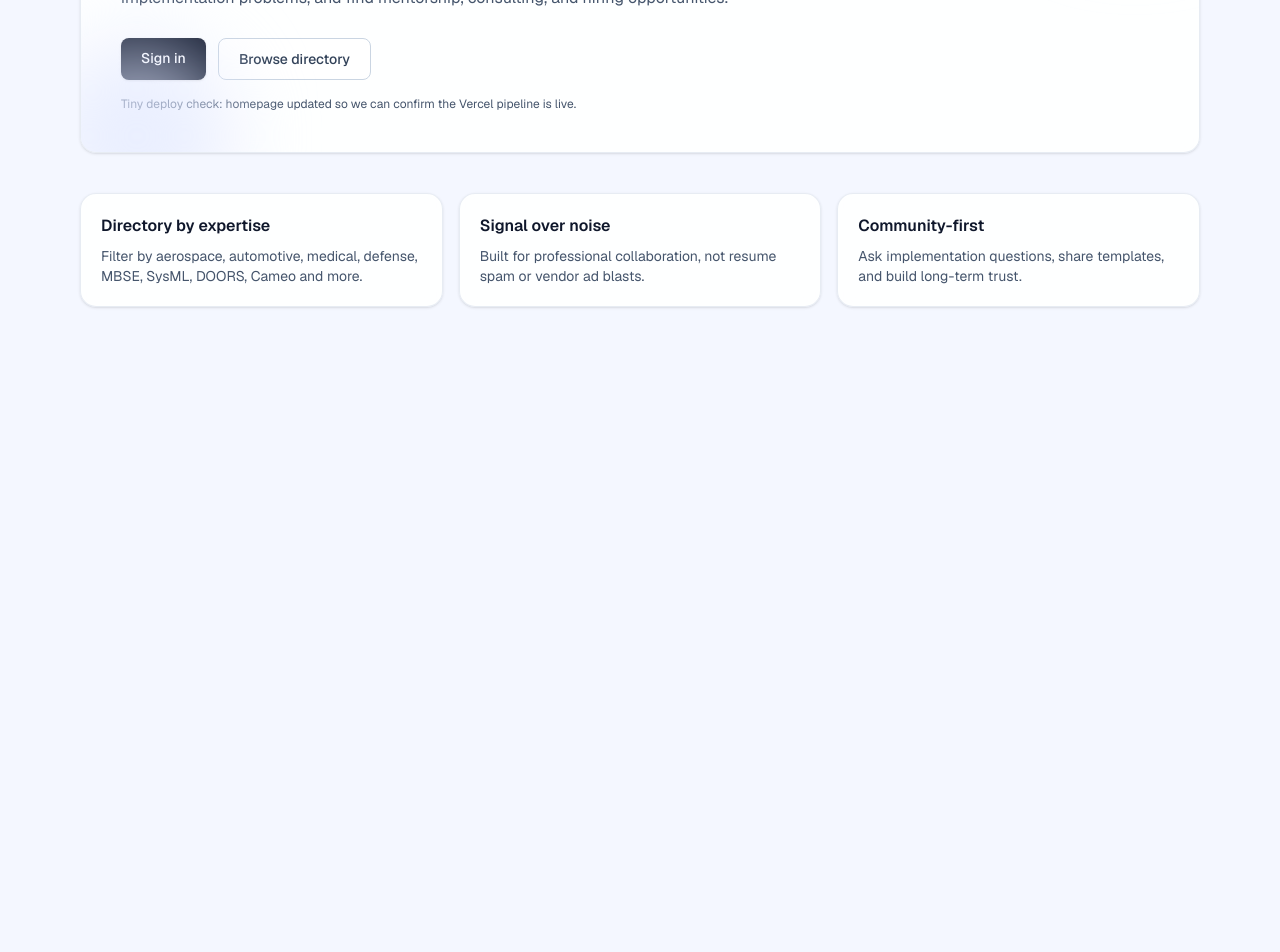
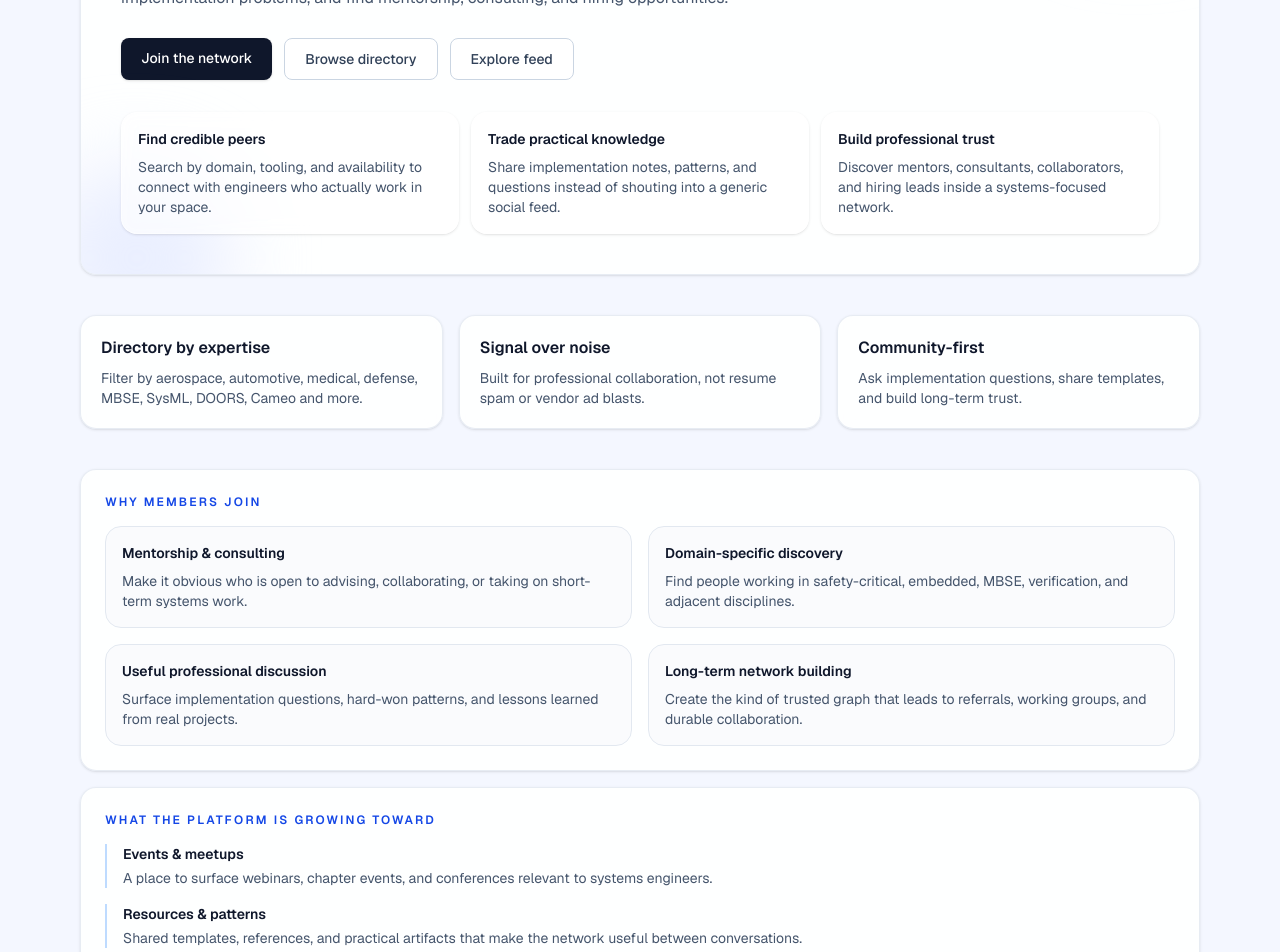
Before and after one commit to asdsadsadsasadsa/sysnet-org, a Next.js app in the folder frontend/: page / in a window 1280 px wide. Shown: the part 320-1272 px from the top of the page. Before the commit the page ends 800 px from the top, so only its background shows below. Built offline with nearby package versions, Linux system fonts and the light colour scheme; no server answers.

Commit message:
frontend: improve homepage credibility

```diff
--- a/frontend/src/app/page.tsx
+++ b/frontend/src/app/page.tsx
@@ -46,15 +46,27 @@ export default async function Home({
         </p>
         <div className="mt-7 flex flex-wrap gap-3">
           <Link href="/onboarding" className="rounded-lg bg-slate-900 px-5 py-2.5 text-sm font-medium text-white shadow-sm">
-            Sign in
+            Join the network
           </Link>
           <Link href="/people" className="rounded-lg border border-slate-300 bg-white px-5 py-2.5 text-sm font-medium text-slate-700">
             Browse directory
           </Link>
+          <Link href="/feed" className="rounded-lg border border-slate-300 bg-white px-5 py-2.5 text-sm font-medium text-slate-700">
+            Explore feed
+          </Link>
         </div>
-        <p className="soft-muted mt-4 text-xs">
-          Tiny deploy check: homepage updated so we can confirm the Vercel pipeline is live.
-        </p>
+        <div className="mt-8 grid gap-3 sm:grid-cols-3">
+          {[
+            ["Find credible peers", "Search by domain, tooling, and availability to connect with engineers who actually work in your space."],
+            ["Trade practical knowledge", "Share implementation notes, patterns, and questions instead of shouting into a generic social feed."],
+            ["Build professional trust", "Discover mentors, consultants, collaborators, and hiring leads inside a systems-focused network."],
+          ].map(([title, body]) => (
+            <div key={title} className="rounded-2xl border border-white/60 bg-white/70 p-4 shadow-sm backdrop-blur">
+              <h2 className="text-sm font-semibold text-slate-900">{title}</h2>
+              <p className="soft-muted mt-2 text-sm">{body}</p>
+            </div>
+          ))}
+        </div>
       </section>
 
       <section className="grid gap-4 md:grid-cols-3">
@@ -69,6 +81,41 @@ export default async function Home({
           </article>
         ))}
       </section>
+
+      <section className="grid gap-4 lg:grid-cols-[1.2fr,0.8fr]">
+        <article className="shell-card p-6">
+          <p className="text-xs font-semibold uppercase tracking-[0.18em] text-blue-700">Why members join</p>
+          <div className="mt-4 grid gap-4 md:grid-cols-2">
+            {[
+              ["Mentorship & consulting", "Make it obvious who is open to advising, collaborating, or taking on short-term systems work."],
+              ["Domain-specific discovery", "Find people working in safety-critical, embedded, MBSE, verification, and adjacent disciplines."],
+              ["Useful professional discussion", "Surface implementation questions, hard-won patterns, and lessons learned from real projects."],
+              ["Long-term network building", "Create the kind of trusted graph that leads to referrals, working groups, and durable collaboration."],
+            ].map(([title, body]) => (
+              <div key={title} className="rounded-2xl border border-slate-200 bg-slate-50/70 p-4">
+                <h2 className="text-sm font-semibold text-slate-900">{title}</h2>
+                <p className="soft-muted mt-2 text-sm">{body}</p>
+              </div>
+            ))}
+          </div>
+        </article>
+
+        <article className="shell-card p-6">
+          <p className="text-xs font-semibold uppercase tracking-[0.18em] text-blue-700">What the platform is growing toward</p>
+          <div className="mt-4 space-y-4">
+            {[
+              ["Events & meetups", "A place to surface webinars, chapter events, and conferences relevant to systems engineers."],
+              ["Resources & patterns", "Shared templates, references, and practical artifacts that make the network useful between conversations."],
+              ["Working groups", "Smaller communities around domains, methods, and tools — not one giant undifferentiated feed."],
+            ].map(([title, body]) => (
+              <div key={title} className="border-l-2 border-blue-200 pl-4">
+                <h2 className="text-sm font-semibold text-slate-900">{title}</h2>
+                <p className="soft-muted mt-1 text-sm">{body}</p>
+              </div>
+            ))}
+          </div>
+        </article>
+      </section>
     </div>
   );
 }
```
Also changed, not shown: 1 other file (tests, documents, lock files or other folders).
